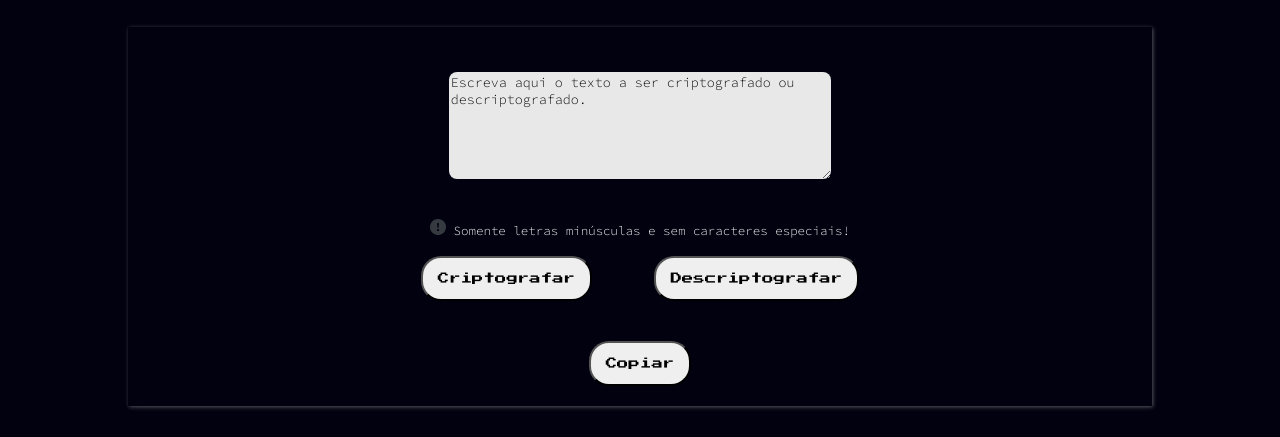
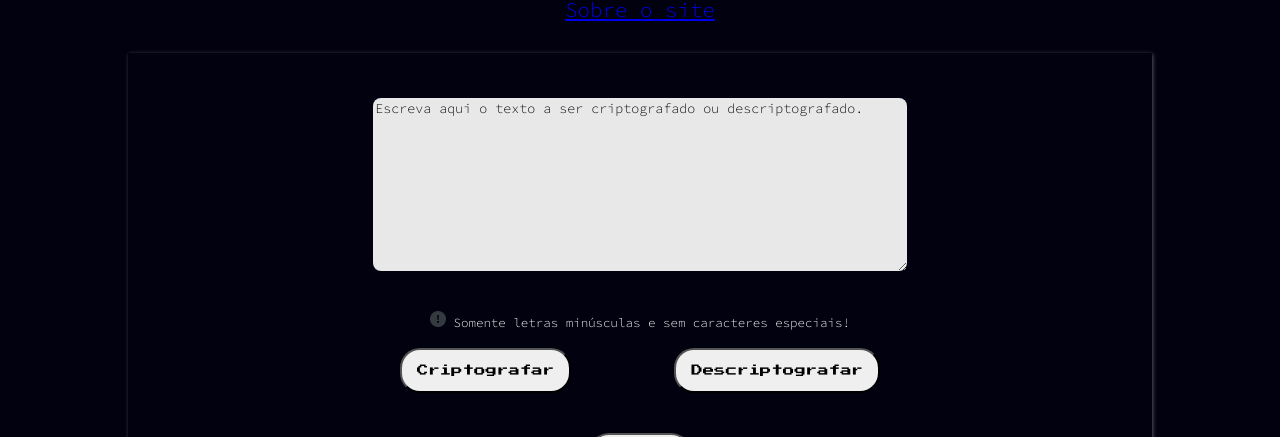
Before and after one commit to danielspositocoelho/codeDec, a plain HTML site: page index.html in a window 1280 px wide. Shown: the part 109-546 px from the top of the page. Drawn offline with Linux system fonts and the light colour scheme; a web font is replaced by a local one.

Commit message:
começando navbar e seção saiba-mais

```diff
--- a/css/styleGeral.css
+++ b/css/styleGeral.css
@@ -25,8 +25,8 @@ textarea{
     outline: none;
     background: #ffffffe8;
     border-radius: 8px;
-    width:75%;
-    min-height: 8em;
+    min-width:40em;
+    min-height: 13em;
     margin:30px;
 }
 
--- a/index.html
+++ b/index.html
@@ -11,6 +11,7 @@
 <body>
     <header>
             <h1>EncoDeco<span id='subtitulo'><br>Criptografia de Mensagens</span></h1>
+            <nav><a href="saiba-mais.html" target="_blank">Sobre o site</a></nav>
     </header>
     <main>
 
```
Also changed, not shown: saiba-mais.html (added, +16 -0 lines).
